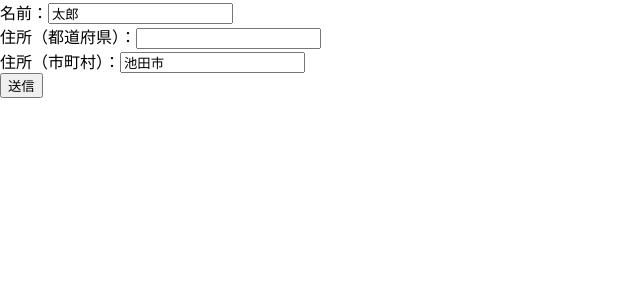
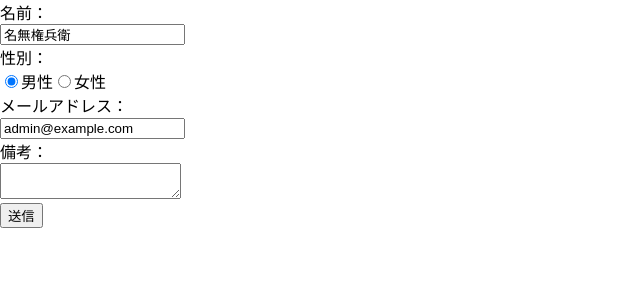
Before and after one commit to tochisuke221/honkaku-react-practice, a React (Create React App) app: page / in a window 1280 px wide. Shown: the top 300 px of the page, without its empty margins (0-640 px from the left). Built offline with nearby package versions, Linux system fonts and the light colour scheme.

Commit message:
ReactHookForm

```diff
--- a/package.json
+++ b/package.json
@@ -8,6 +8,7 @@
     "@testing-library/user-event": "^13.5.0",
     "react": "^18.2.0",
     "react-dom": "^18.2.0",
+    "react-hook-form": "^7.47.0",
     "react-scripts": "5.0.1",
     "use-immer": "^0.9.0",
     "web-vitals": "^2.1.4"
--- a/src/App.js
+++ b/src/App.js
@@ -1,55 +1,112 @@
-import { useImmer } from "use-immer";
+import { useForm } from 'react-hook-form';
 
-
-
-const App = () => {
-  const [form, setForm] = useImmer({
-    name: '太郎',
-    address: {
-      prefecuture: '大阪府',
-      city: '池田市'
-    }
-  })
-
-  const handleForm = e => {
-    setForm(form => {
-      form[e.target.name] = e.target.value
-    })
-  }
-
-  const handleFormNest = e => {
-    setForm(form => {
-      form.address[e.target.name] = e.target.value;
-    });
+export default function FormBasic() {
+  const defaultValues = {
+    name: '名無権兵衛',
+    email: 'admin@example.com',
+    gender: 'male',
+    memo: ''
   };
 
-  const show = () => {
-    console.log(form)
-  }
+  const { register, handleSubmit,
+    formState: { errors, isDirty, isValid, isSubmitting } } = useForm({
+    defaultValues
+  });
+  const onsubmit = data => console.log(data);
+  // const onsubmit = data => {
+  //   return new Promise(resolve => {
+  //     setTimeout(() => {
+  //       resolve();
+  //       console.log(data);
+  //     }, 4000);
+  //   });
+  // }
+  const onerror = err => console.log(err);
 
   return (
-    <form>
+  <form onSubmit={handleSubmit(onsubmit, onerror)} noValidate>
     <div>
-        <label htmlFor="name">名前：</label>
-        <input id="name" name="name" type="text"
-          onChange={handleForm} value={form.name} />
+      <label htmlFor="name">名前：</label><br/>
+      <input id="name" type="text"
+        {...register('name', {
+          required: '名前は必須入力です。',
+          maxLength: {
+            value: 20,
+            message: '名前は20文字以内にしてください。'
+          }
+        })}
+      />
+      <div>{errors.name?.message}</div>
     </div>
     <div>
-        <label htmlFor="prefecture">住所（都道府県）：</label>
-        <input id="prefecture" name="prefecture" type="text"
-          onChange={handleFormNest} value={form.address.prefecture} />
+      <label htmlFor="gender">性別：</label><br/>
+      <label>
+      <input type="radio" value="male"
+        {...register('gender', {
+          required: '性別は必須です。',
+        })} />男性
+      </label>
+      <label>
+      <input type="radio" value="female"
+        {...register('gender', {
+          required: '性別は必須です。',
+        })} />女性
+      </label>
+      <div>{errors.gender?.message}</div>
     </div>
     <div>
-        <label htmlFor="city">住所（市町村）：</label>
-        <input id="city" name="city" type="text"
-          onChange={handleFormNest} value={form.address.city} />
+      <label htmlFor="email">メールアドレス：</label><br/>
+      <input id="email" type="email"
+        {...register('email', {
+          required: 'メールアドレスは必須入力です。',
+          pattern: {
+            value: /([a-z\d+\-.]+)@([a-z\d-]+(?:\.[a-z]+)*)/i,
+            message: 'メールアドレスの形式が不正です。'
+          }
+        })} />
+      <div>{errors.email?.message}</div>
     </div>
     <div>
-        <button type="button" onClick={show}>
-          送信</button>
+      <label htmlFor="memo">備考：</label><br/>
+      <textarea id="memo"
+        {...register('memo', {
+          required: '備考は必須入力です。',
+          minLength: {
+            value: 10,
+            message: '備考は10文字以上にしてください。'
+          },
+          validate: {
+            ng: (value, formValues) => {
+              const ngs = ['暴力', '死', 'グロ'];
+              for (const ng of ngs) {
+                if (value.includes(ng)) {
+                  return '備考にNGワードが含まれています。';
+                }
+              }
+              return  true;
+            }
+          },
+
+          // validate: (value, formValues) => {
+          //   const ngs = ['暴力', '死', 'グロ'];
+          //   for (const ng of ngs) {
+          //     if (value.includes(ng)) {
+          //       return '備考にNGワードが含まれています。';
+          //     }
+          //   }
+          //   return  true;
+          // }
+        })} />
+      <div>{errors.memo?.message}</div>
+    </div>
+    <div>
+      <button type="submit">送信</button>
+      {/* <button type="submit"
+        disabled={!isDirty || !isValid}>送信</button> */}
+      {/* <button type="submit"
+        disabled={!isDirty || !isValid || isSubmitting}>送信</button>
+        {isSubmitting && <div>...送信中...</div>} */}
     </div>
   </form>
   );
 }
-
-export default App
```
Also changed, not shown: 1 other file (tests, documents, lock files or other folders). Lines whose indentation alone changed are shown as unchanged.
